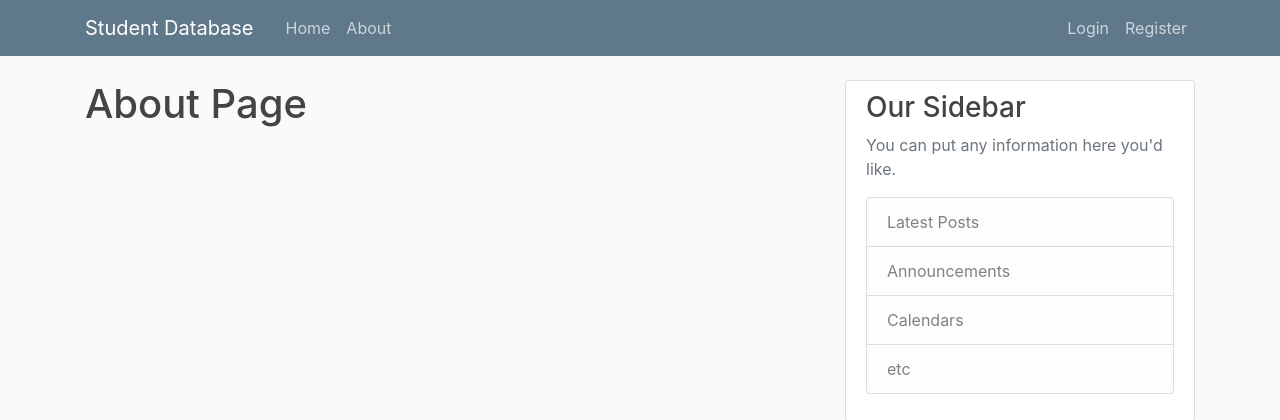
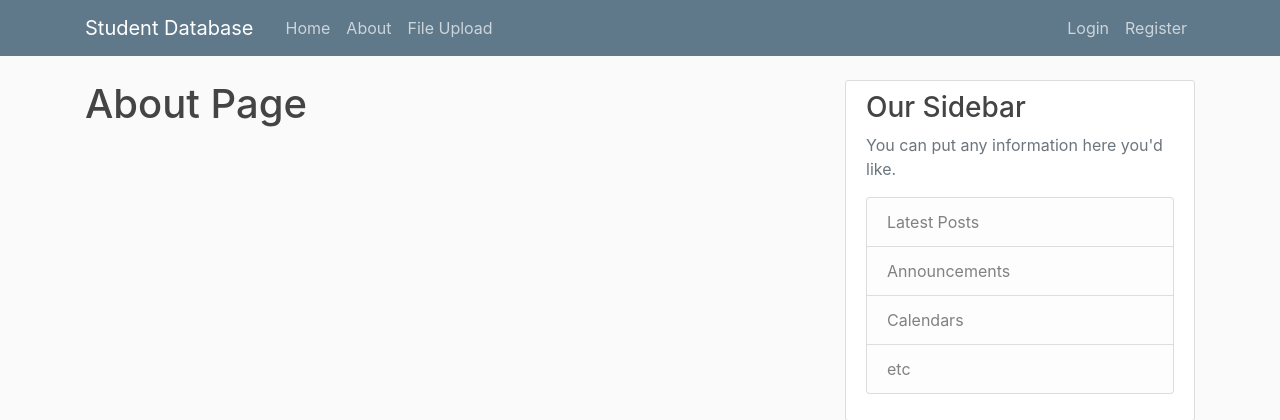
Before and after one commit to conorshortt123/facial-recognition-project, a Flask app: page /about in a window 1280 px wide. Shown: the top 420 px of the page. Run offline with Flask 2, Linux system fonts and the light colour scheme; some libraries are stand-ins or nearby versions.

Commit message:
Added File Upload Button to navbar

```diff
--- a/FrontEnd/prototype/routes.py
+++ b/FrontEnd/prototype/routes.py
@@ -151,7 +151,7 @@ def video_feed():
    # return the response generated along with the specific media
    return Response(generate(), mimetype="multipart/x-mixed-replace; boundary=frame")
 
-@app.route("/upload_image", methods=["GET", "POST"])
-def upload_image():
+@app.route("/file_upload", methods=["GET", "POST"])
+def file_upload():
     upload_file()
-    return render_template("file_upload.html")
+    return render_template("file_upload.html", title='File Upload')
--- a/FrontEnd/prototype/templates/file_upload.html
+++ b/FrontEnd/prototype/templates/file_upload.html
@@ -1,5 +1,4 @@
 {% extends "layout.html" %}
-{% block title %}Upload{% endblock %}
 {% block content %}
 
 <div class="container">
--- a/FrontEnd/prototype/templates/layout.html
+++ b/FrontEnd/prototype/templates/layout.html
@@ -28,6 +28,8 @@
             <div class="navbar-nav mr-auto">
               <a class="nav-item nav-link" href="{{ url_for('home') }}">Home</a>
               <a class="nav-item nav-link" href="{{ url_for('about') }}">About</a>
+              <a class="nav-item nav-link" href="{{ url_for('file_upload') }}">File Upload</a>
+              <!--<a class="nav-item nav-link" href="{{ url_for('video_feed') }}">Video Feed</a>-->
             </div>
             <!-- Navbar Right Side -->
             <div class="navbar-nav">
```
